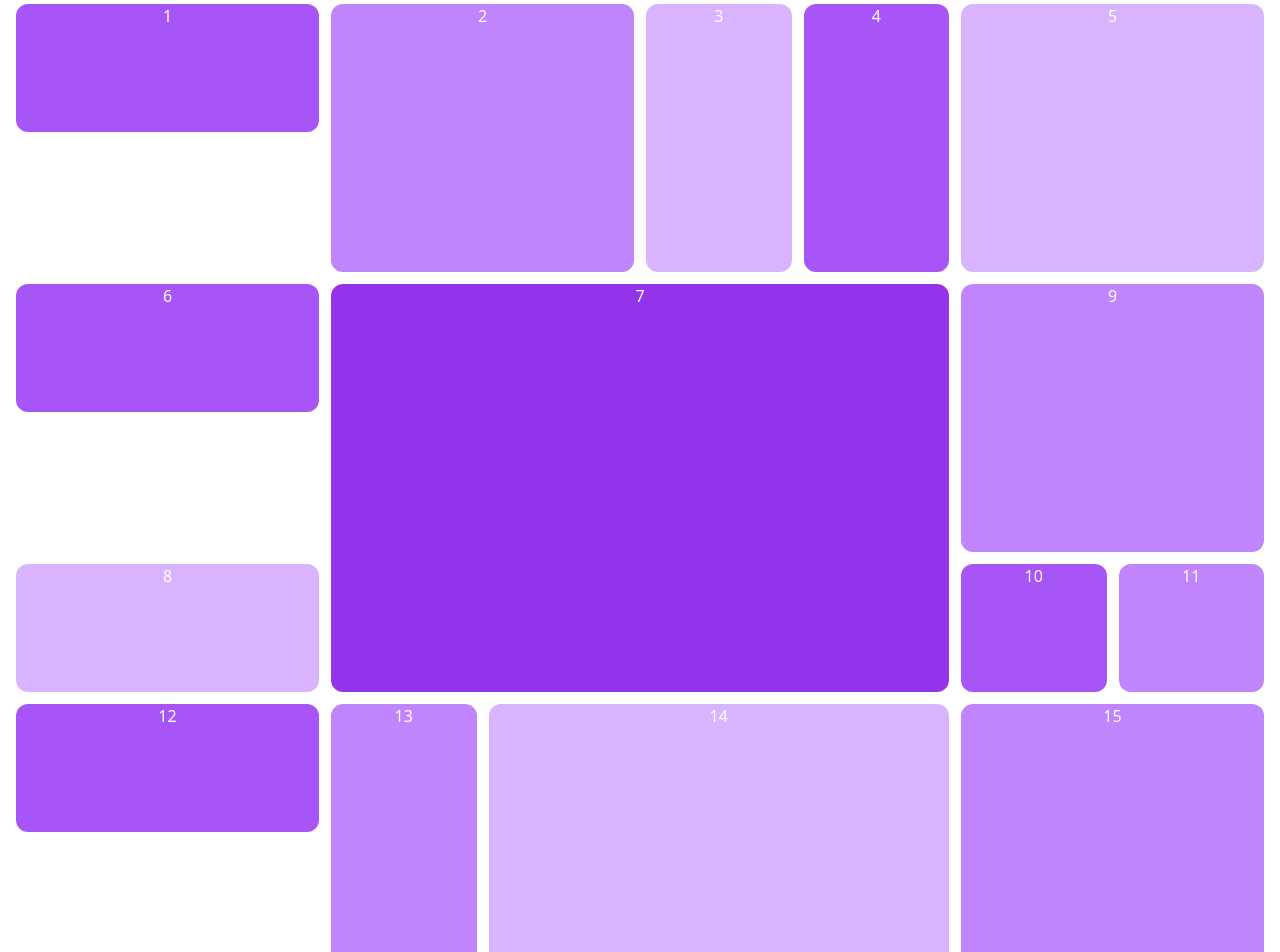
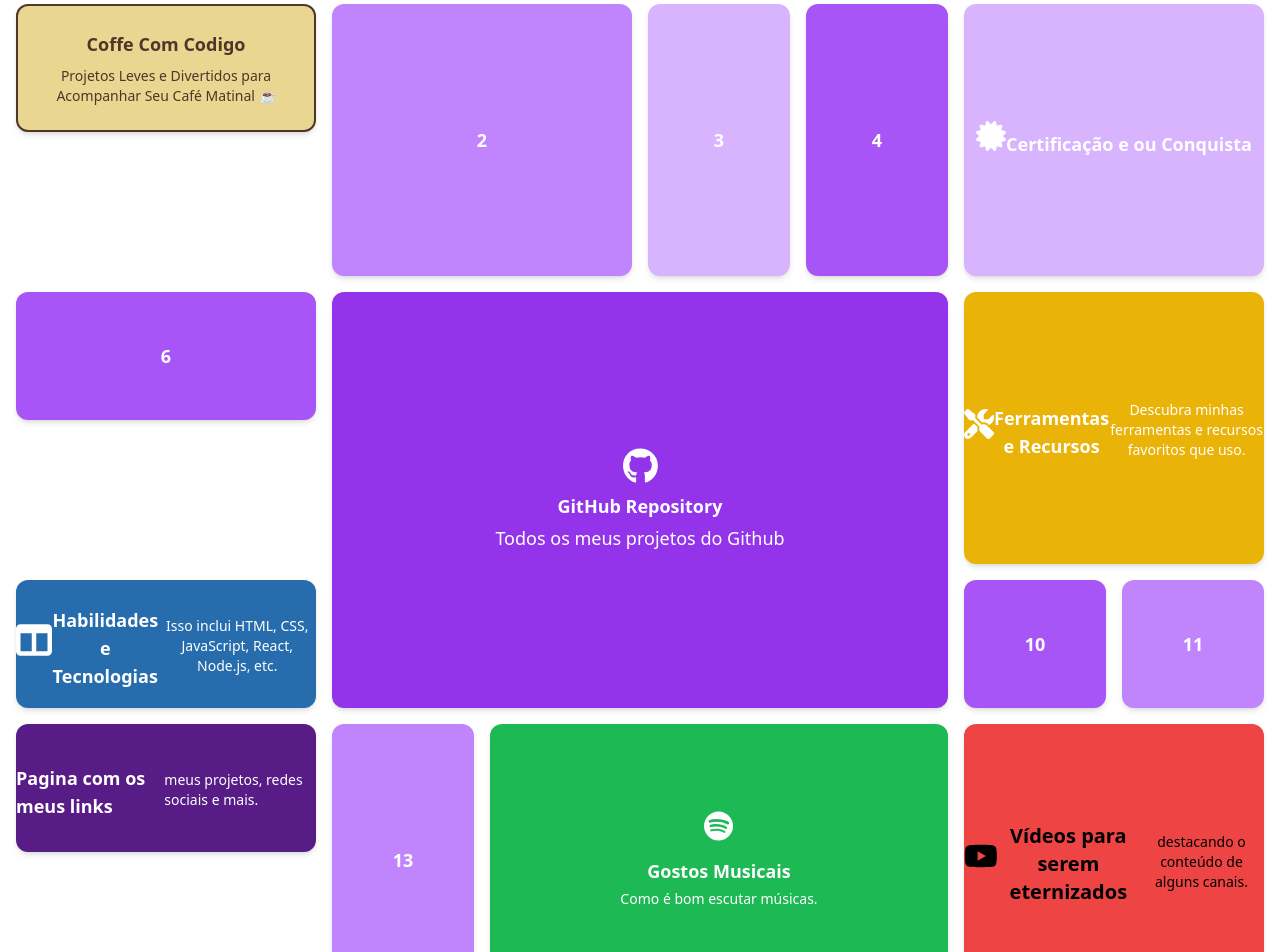
Before and after one commit to Tal0na/WebSite_Talona, a Next.js app: page /Projetos in a window 1280 px wide. Shown: the part 240-1192 px from the top of the page. Built offline with nearby package versions, Linux system fonts and the light colour scheme.

Commit message:
Add files via upload

```diff
--- a/src/pages/Projetos.jsx
+++ b/src/pages/Projetos.jsx
@@ -1,64 +1,210 @@
 import React from "react";
+import { FontAwesomeIcon } from "@fortawesome/react-fontawesome";
+import {
+  faTools,
+  faCertificate,
+  faTableColumns,
+} from "@fortawesome/free-solid-svg-icons";
+import {
+  faGithub,
+  faSpotify,
+  faYoutube,
+} from "@fortawesome/free-brands-svg-icons";
 import Navbar from "../app/components/Navbar/NavbarComponent";
 
 const Projetos = () => {
   return (
-    <div>
+    <>
       <Navbar />
-      <h1 className="text-3xl text-purple-400 font-poppis text-center mt-10 mb-20">
-        Aqui estão meu projetos{" "}
+
+      <h1 className="text-3xl text-purple-400 font-poppins text-center mt-10 mb-20">
+        Aqui estão alguns dos meus projetos
       </h1>
 
-      <div className="grid grid-cols-8 grid-rows-7 gap-3 p-4">
-        <div className="col-span-2 bg-purple-500 text-center rounded-xl row-span-2 h-32 text-white">
-          1
-        </div>
-        <div className="col-span-2 bg-purple-400 text-center rounded-xl row-span-2 col-start-3 text-white">
-          2
-        </div>
-        <div className="row-span-2 bg-purple-300 text-center rounded-xl col-start-5 text-white">
-          3
-        </div>
-        <div className="row-span-2 bg-purple-500 text-center rounded-xl col-start-6 text-white">
-          4
-        </div>
-        <div className="col-span-2 bg-purple-300 text-center rounded-xl row-span-2 col-start-7 text-white">
-          5
-        </div>
+      <div className="grid grid-cols-8 grid-rows-7 gap-4 p-4">
+        {/* Item 1 */}
+        <a
+          href="https://github.com/Talonacosta/CoffeComCodigo"
+          target="_blank"
+          className="col-span-2 bg-[#e9d691] text-center rounded-xl row-span-2 h-32 text-[#4e3629]
+  flex flex-col items-center justify-center shadow-md transition-transform duration-300 transform hover:scale-105 border-2 border-[#4e3629]"
+        >
+          <span className="text-lg font-bold">Coffe Com Codigo</span>
+          <p className="text-sm mt-2">
+            Projetos Leves e Divertidos para Acompanhar Seu Café Matinal ☕️
+          </p>
+        </a>
 
-        <div className="col-span-2 bg-purple-500 text-center rounded-xl row-span-2 row-start-3 h-32 text-white">
-          6
-        </div>
-        <div className="col-span-4 bg-purple-600 text-center rounded-xl row-span-3 col-start-3 row-start-3 text-white">
-          7
-        </div>
-        <div className="col-span-2 bg-purple-300 text-center rounded-xl col-start-1 row-start-5 h-32 text-white">
-          8
-        </div>
-        <div className="col-span-2 bg-purple-400 text-center rounded-xl row-span-2 col-start-7 row-start-3 text-white">
-          9
-        </div>
-        <div className="col-start-7 bg-purple-500 text-center rounded-xl row-start-5 h-32 text-white">
-          10
-        </div>
-        <div className="col-start-8 bg-purple-400 text-center rounded-xl row-start-5 text-white">
-          11
-        </div>
+        {/* Item 2 */}
+        <a
+          href=""
+          target="_blank"
+          className="col-span-2 bg-purple-400 text-center rounded-xl row-span-2 col-start-3 text-white
+          flex items-center justify-center shadow-md transition-transform duration-300 transform hover:scale-105"
+        >
+          <span className="text-lg font-bold">2</span>
+        </a>
 
-        <div className="col-span-2 bg-purple-500 rounded-xl row-span-2 row-start-6 h-32 text-white">
-          <div className="text-center ">12</div>
-        </div>
-        <div className="row-span-2 bg-purple-400 text-center rounded-xl col-start-3 row-start-6 text-white">
-          13
-        </div>
-        <div className="col-span-3 bg-purple-300 text-center rounded-xl row-span-2 col-start-4 row-start-6 text-white">
-          14
-        </div>
-        <div className="col-span-2 bg-purple-400 text-center rounded-xl row-span-2 col-start-7 row-start-6 text-white">
-          15
-        </div>
+        {/* Item 3 */}
+        <a
+          target="_blank"
+          href=""
+          className="row-span-2 bg-purple-300 text-center rounded-xl col-start-5 text-white
+          flex items-center justify-center shadow-md transition-transform duration-300 transform hover:scale-105"
+        >
+          <span className="text-lg font-bold">3</span>
+        </a>
+
+        {/* Item 4 */}
+        <a
+          target="_blank"
+          href=""
+          className="row-span-2 bg-purple-500 text-center rounded-xl col-start-6 text-white
+          flex items-center justify-center shadow-md transition-transform duration-300 transform hover:scale-105"
+        >
+          <span className="text-lg font-bold">4</span>
+        </a>
+
+        {/* Item 5 */}
+        <a
+          target="_blank"
+          href=""
+          className="col-span-2 bg-purple-300 text-center rounded-xl row-span-2 col-start-7 text-white
+          flex items-center justify-center shadow-md transition-transform duration-300 transform hover:scale-105"
+        >
+          <FontAwesomeIcon icon={faCertificate} className="text-3xl mb-2" />
+          <span className="text-lg font-bold mt-2">
+            Certificação e ou Conquista
+          </span>
+        </a>
+
+        {/* Item 6 */}
+        <a
+          href=""
+          target="_blank"
+          className="col-span-2 bg-purple-500 text-center rounded-xl row-span-2 row-start-3 h-32 text-white
+          flex items-center justify-center shadow-md transition-transform duration-300 transform hover:scale-105"
+        >
+          <span className="text-lg font-bold">6</span>
+        </a>
+
+        {/* Item 7 */}
+        <a
+          href="https://github.com/Talonacosta?tab=repositories"
+          target="_blank"
+          className="col-span-4 bg-purple-600 text-center rounded-xl row-span-3 col-start-3 row-start-3 text-white
+        flex flex-col items-center justify-center shadow-md transition-transform duration-300 transform hover:scale-105"
+        >
+          <FontAwesomeIcon icon={faGithub} className="text-4xl mb-2" />
+          <span className="text-lg font-bold">GitHub Repository</span>
+          <p className="text-lg mt-1">Todos os meus projetos do Github</p>
+        </a>
+
+        {/* Item 8 */}
+        <a
+          href=""
+          target="_blank"
+          className="col-span-2 bg-[#276dae] text-center rounded-xl col-start-1 row-start-5 h-32 text-white
+          flex items-center justify-center shadow-md transition-transform duration-300 transform hover:scale-105"
+        >
+          <FontAwesomeIcon icon={faTableColumns} className="text-4xl mb-2" />
+
+          <span className="text-lg font-bold mt-2">
+            Habilidades e Tecnologias
+          </span>
+
+          <p className="text-sm mt-1">
+            Isso inclui HTML, CSS, JavaScript, React, Node.js, etc.
+          </p>
+        </a>
+
+        {/* Item 9 */}
+        <a
+          href=""
+          target="_blank"
+          className="col-span-2 bg-yellow-500 text-center rounded-xl row-span-2 col-start-7 row-start-3
+          text-white flex items-center justify-center shadow-md transition-transform duration-300 transform hover:scale-105"
+        >
+          <FontAwesomeIcon icon={faTools} className="text-3xl mb-2" />
+          <span className="text-lg font-bold mt-2">Ferramentas e Recursos</span>
+          <p className="text-sm mt-1">
+            Descubra minhas ferramentas e recursos favoritos que uso.
+          </p>
+        </a>
+
+        {/* Item 10 */}
+        <a
+          href=""
+          target="_blank"
+          className="col-start-7 bg-purple-500 text-center rounded-xl row-start-5 h-32 text-white flex items-center
+          justify-center shadow-md transition-transform duration-300 transform hover:scale-105"
+        >
+          <span className="text-lg font-bold">10</span>
+        </a>
+
+        {/* Item 11 */}
+        <a
+          href=""
+          target="_blank"
+          className="col-start-8 bg-purple-400 text-center rounded-xl row-start-5 text-white flex items-center
+          justify-center shadow-md transition-transform duration-300 transform hover:scale-105"
+        >
+          <span className="text-lg font-bold">11</span>
+        </a>
+
+        {/* Item 12 */}
+        <a
+          href=""
+          target="_blank"
+          className="col-span-2 bg-purple-900 rounded-xl row-span-2 row-start-6 h-32 text-white flex items-center
+          justify-center shadow-md transition-transform duration-300 transform hover:scale-105"
+        >
+          <spam className="text-lg font-bold mt-2">
+            Pagina com os meus links
+          </spam>
+
+          <p className="text-sm mt-1">meus projetos, redes sociais e mais.</p>
+        </a>
+
+        {/* Item 13 */}
+        <a
+          href=""
+          target="_blank"
+          className="row-span-2 bg-purple-400 text-center rounded-xl col-start-3 row-start-6 text-white
+          flex items-center justify-center shadow-md transition-transform duration-300 transform hover:scale-105"
+        >
+          <span className="text-lg font-bold">13</span>
+        </a>
+
+        {/* Item 14 */}
+        <a
+          href=""
+          target="_blank"
+          className="col-span-3 bg-[#1DB954] text-center rounded-xl row-span-2 col-start-4 row-start-6 text-white
+  flex flex-col items-center justify-center shadow-md transition-transform duration-300 transform hover:scale-105"
+        >
+          <FontAwesomeIcon icon={faSpotify} className="text-3xl mb-2" />
+          <span className="text-lg font-bold mt-2">Gostos Musicais</span>
+          <p className="text-sm mt-1">Como é bom escutar músicas.</p>
+        </a>
+
+        {/* Item 15 */}
+        <a
+          href=""
+          target="_blank"
+          className="col-span-2 bg-red-500 text-center rounded-xl row-span-2 col-start-7 row-start-6
+          flex items-center justify-center shadow-md transition-transform duration-300 transform hover:scale-105"
+        >
+          <FontAwesomeIcon icon={faYoutube} className="text-3xl mb-2" />
+          <span className="text-xl font-bold mt-2">
+            Vídeos para serem eternizados
+          </span>
+          <p className="text-sm mt-1">
+            destacando o conteúdo de alguns canais.
+          </p>
+        </a>
       </div>
-    </div>
+    </>
   );
 };
 
```
